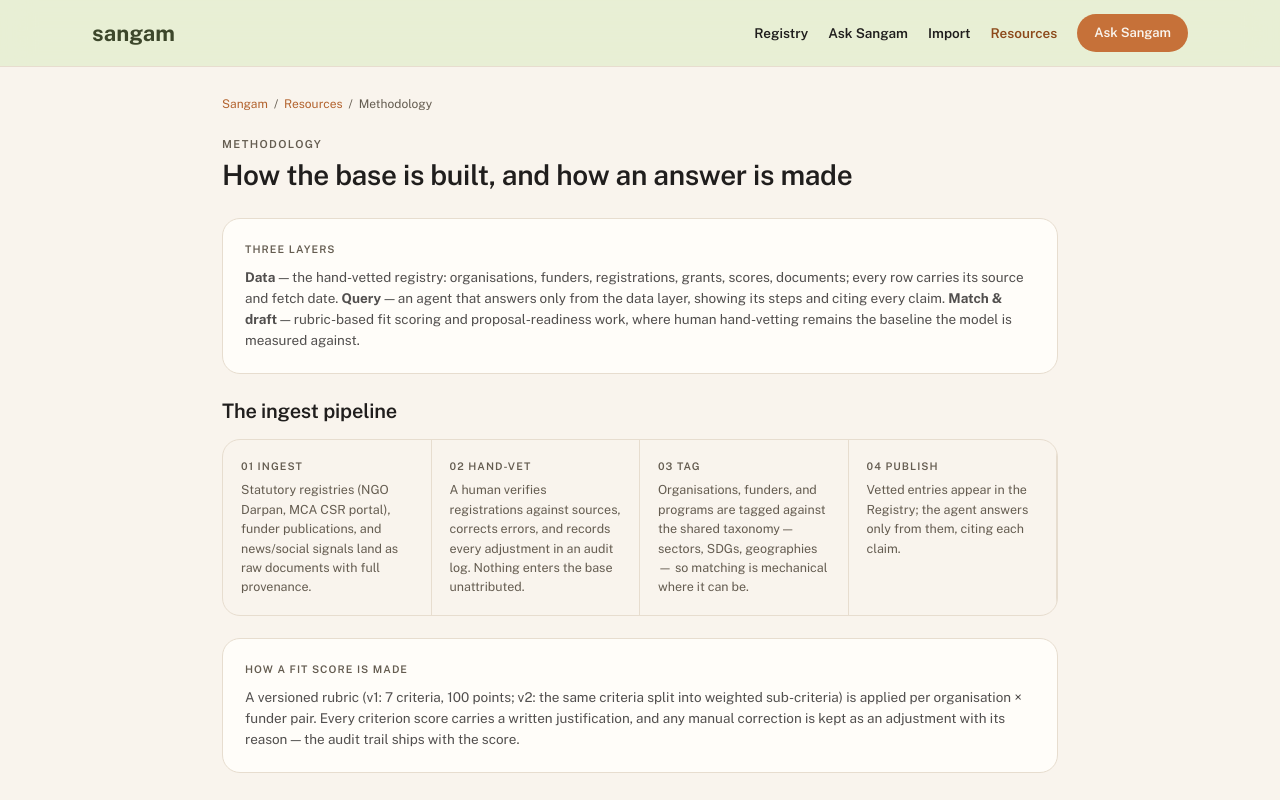
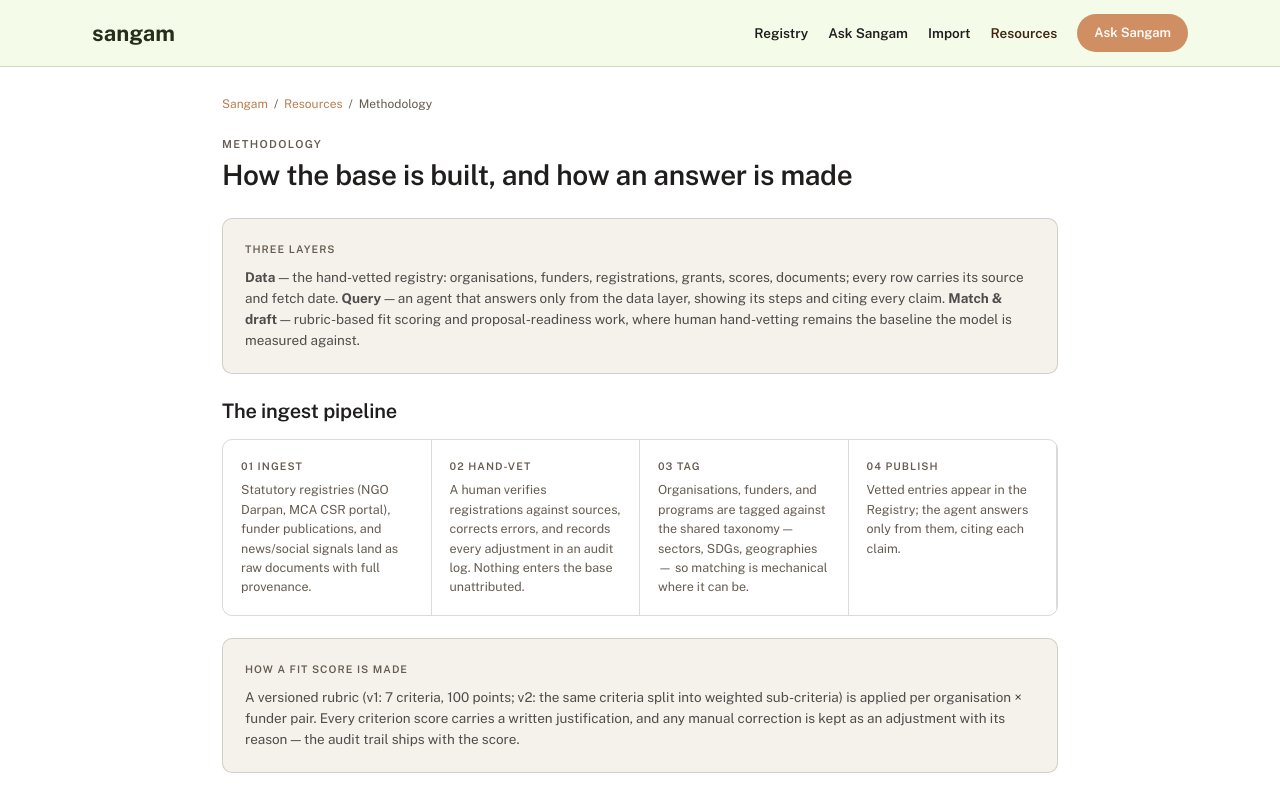
Before and after one commit to project-tech4dev/sangam, a Next.js app in the folder frontend/: page /methodology in a window 1280 px wide. Shown: the top 800 px of the page. Built offline with nearby package versions, Linux system fonts and the light colour scheme; what @copilotkit/react-core would draw is missing.

Commit message:
feat: update styles to use new color variables and add sangam-theme.css for improved theming

```diff
--- a/frontend/app/globals.css
+++ b/frontend/app/globals.css
@@ -1,65 +1,74 @@
-/* Sangam design system — reconstructed from the design prototype.
-   Terracotta accent · olive accent-2 · warm neutrals · Public Sans. */
+/* Sangam global styles.
 
+   1. Imports — Tailwind, animations, shadcn's shared CSS.
+   2. Theme — every colour, radius, shadow and font token, under both the Sangam
+      names and shadcn's, then the @theme mapping that turns them into Tailwind
+      classes (bg-primary, text-muted-foreground, bg-terracotta-100 …).
+   3. Base and legacy classes — the existing screens' .card/.btn/.tag, which use
+      only the theme's tokens, until those screens move onto shadcn components.
+
+   No hard-coded colours outside section 2: change a colour there and it
+   changes everywhere. */
+
+/* 1. Imports ---------------------------------------------------------------- */
 @import "tailwindcss";
 @import "tw-animate-css";
 @import "shadcn/tailwind.css";
 
 @custom-variant dark (&:is(.dark *));
 
-/* Everything below is layered so it sits in Tailwind's cascade: element rules
-   after preflight in `base`, the legacy classes in `components`, and Tailwind
-   utilities (shadcn components) above both. Unlayered CSS would beat every
-   utility regardless of specificity. */
-@layer base {
+/* 2. Theme -------------------------------------------------------------------
+   From the designer's handoff: features-plans/prototype-v1/sangam-theme.css on
+   origin/docs/data-platform-architecture-spec @ b27f395. Two local changes:
+   the Google Fonts @import is gone (next/font in app/layout.tsx self-hosts
+   Public Sans), and the font stacks use next/font's --font-public-sans.
+   Unlayered on purpose, so these values beat anything in a layer. */
+
 :root {
-    /* Terracotta accent ramp (anchors observed: 100 #ffe1d0, 600 #c67139, 700 #b2622d, 900 #8c491a) */
-    --color-accent-100: #ffe1d0;
-    --color-accent-200: #f8cbae;
-    --color-accent-300: #eeb289;
-    --color-accent-400: #e29a67;
-    --color-accent-500: #d4854f;
-    --color-accent-600: #c67139;
-    --color-accent-700: #b2622d;
-    --color-accent-800: #9e5523;
-    --color-accent-900: #8c491a;
-    --color-accent: var(--color-accent-600);
+  --color-bg: #ffffff;
+  --color-surface: #f5f2ec;
+  --color-text: #201e1d;
+  --color-accent: #e0a177;
+  --color-accent-2: #7a8a5e;
+  --color-divider: color-mix(in srgb, #201e1d 16%, transparent);
 
-    /* Olive accent-2 ramp (anchors: 100 #e1eecc, 600 #728157, 900 #3d472b) */
-    --color-accent-2-100: #e1eecc;
-    --color-accent-2-200: #cfe0af;
-    --color-accent-2-300: #b7c98f;
-    --color-accent-2-400: #9cb076;
-    --color-accent-2-500: #7a8a5e;
+  /* Tonal ramps — generated in OKLCH on one shared lightness scale, so the
+     same step of any role matches the others in visual value. */
+  --color-neutral-100: #f9f4ed;
+  --color-neutral-200: #eee7db;
+  --color-neutral-300: #dcd3c4;
+  --color-neutral-400: #c0b6a5;
+  --color-neutral-500: #a19786;
+  --color-neutral-600: #82796a;
+  --color-neutral-700: #645c50;
+  --color-neutral-800: #474238;
+  --color-neutral-900: #2e2b25;
+
+  --color-accent-100: #fff2eb;
+  --color-accent-200: #ffe1d0;
+  --color-accent-300: #ffc6a5;
+  --color-accent-400: #f6a06b;
+  --color-accent-500: #d67f48;
+  --color-accent-600: #d08f63;
+  --color-accent-700: #b97d50;
+  --color-accent-800: #643312;
+  --color-accent-900: #402310;
+
+  --color-accent-2-100: #f0fae1;
+  --color-accent-2-200: #e1eecc;
+  --color-accent-2-300: #ccdbb2;
+  --color-accent-2-400: #aebf92;
+  --color-accent-2-500: #8fa073;
   --color-accent-2-600: #728157;
-    --color-accent-2-700: #5e6c47;
-    --color-accent-2-800: #4d5939;
-    --color-accent-2-900: #3d472b;
+  --color-accent-2-700: #56633f;
+  --color-accent-2-800: #3d472b;
+  --color-accent-2-900: #272e1b;
 
-    /* Warm neutrals */
-    --color-bg: #f9f4ed;
-    --color-surface: #fffdf9;
-    --color-text: #201e1d;
-    --color-neutral-100: #f4eee4;
-    --color-neutral-200: #eae2d4;
-    --color-neutral-300: #ddd2c1;
-    --color-neutral-400: #c4b8a5;
-    --color-neutral-500: #a19786;
-    --color-neutral-600: #877d6d;
-    --color-neutral-700: #645c50;
-    --color-neutral-800: #47413a;
-    --color-neutral-900: #2e2a26;
-    --color-divider: #e7ddcf;
+  --font-heading: var(--font-public-sans), system-ui, sans-serif;
+  --font-heading-weight: 700;
+  --font-body: var(--font-public-sans), system-ui, sans-serif;
 
-    /* One-offs tokenized from the prototype */
-    --color-track-bg: #f3ded5;   /* occupation-track chip */
-    --color-track-fg: #8c3a22;
-    --color-bad: #a33f22;
-    /* What .muted resolves to, as a variable, so inline styles can use it too. */
-    --color-muted: var(--color-neutral-700);
-
-    /* The six-step scale the prototype specifies. Import uses these; the older
-       screens still use literal px. */
+  /* Type scale — the only sizes used anywhere in the design. */
   --fs-xs: 12px;
   --fs-sm: 14px;
   --fs-md: 16px;
@@ -67,26 +76,156 @@
   --fs-xl: 24px;
   --fs-2xl: 36px;
 
-    --radius-sm: 8px;
-    --radius-md: 12px;
-    --radius-lg: 18px;
-    --shadow-sm: 0 1px 3px rgba(32, 30, 29, 0.07);
-    --shadow-md: 0 4px 16px rgba(32, 30, 29, 0.09);
+  --space-1: 4.4px;
+  --space-2: 8.8px;
+  --space-3: 13.2px;
+  --space-4: 17.6px;
+  --space-6: 26.4px;
+  --space-8: 35.2px;
 
-    --font-body: var(--font-public-sans), -apple-system, system-ui, sans-serif;
-    --font-heading: var(--font-public-sans), -apple-system, system-ui, sans-serif;
+  /* shadcn stock radii: --radius 10px, derived sm/md/lg/xl */
+  --radius-sm: calc(var(--radius) - 4px);
+  --radius-md: calc(var(--radius) - 2px);
+  --radius-lg: var(--radius);
+  --radius-xl: calc(var(--radius) + 4px);
+
+  /* Elevation — derived from the ground: soft ink-tinted shadows on a
+     light theme, a hairline edge + ambient darkness on a dark one. */
+  --shadow-sm: 0 1px 2px color-mix(in srgb, #2e2b25 14%, transparent);
+  --shadow-md: 0 3px 10px color-mix(in srgb, #2e2b25 16%, transparent);
+  --shadow-lg: 0 12px 32px color-mix(in srgb, #2e2b25 22%, transparent);
+
+  /* shadcn/ui contract — same tokens under shadcn's variable names.
+     Paste this block into the app's globals.css and stock shadcn components inherit the Sangam look. */
+  --background: var(--color-bg);
+  --foreground: var(--color-text);
+  --card: var(--color-surface);
+  --card-foreground: var(--color-text);
+  --popover: var(--color-bg);
+  --popover-foreground: var(--color-text);
+  --primary: var(--color-accent);
+  --primary-foreground: var(--color-bg);
+  --secondary: var(--color-accent-2-100);
+  --secondary-foreground: var(--color-accent-2-800);
+  --muted: var(--color-neutral-100);
+  --muted-foreground: var(--color-neutral-700);
+  --accent: var(--color-accent-100);
+  --accent-foreground: var(--color-accent-800);
+  --destructive: #a33f22;
+  --border: var(--color-divider);
+  --input: var(--color-divider);
+  --ring: var(--color-accent);
+  --radius: 0.625rem;
+  --chart-1: var(--color-accent-2-600);
+  --chart-2: var(--color-accent-500);
+  --chart-3: var(--color-accent-2-400);
+  --chart-4: var(--color-accent-300);
+  --chart-5: var(--color-neutral-500);
+  --sidebar: var(--color-surface);
+  --sidebar-foreground: var(--color-text);
+  --sidebar-primary: var(--color-accent-2-700);
+  --sidebar-primary-foreground: var(--color-bg);
+  --sidebar-accent: var(--color-accent-2-100);
+  --sidebar-accent-foreground: var(--color-accent-2-900);
+  --sidebar-border: var(--color-divider);
+  --sidebar-ring: var(--color-accent);
+}
+
+@theme inline {
+  --font-sans: var(--font-public-sans), system-ui, sans-serif;
+  --color-background: var(--background);
+  --color-foreground: var(--foreground);
+  --color-card: var(--card);
+  --color-card-foreground: var(--card-foreground);
+  --color-popover: var(--popover);
+  --color-popover-foreground: var(--popover-foreground);
+  --color-primary: var(--primary);
+  --color-primary-foreground: var(--primary-foreground);
+  --color-secondary: var(--secondary);
+  --color-secondary-foreground: var(--secondary-foreground);
+  --color-muted: var(--muted);
+  --color-muted-foreground: var(--muted-foreground);
+  --color-accent: var(--accent);
+  --color-accent-foreground: var(--accent-foreground);
+  --color-destructive: var(--destructive);
+  --color-border: var(--border);
+  --color-input: var(--input);
+  --color-ring: var(--ring);
+  --color-chart-1: var(--chart-1);
+  --color-chart-2: var(--chart-2);
+  --color-chart-3: var(--chart-3);
+  --color-chart-4: var(--chart-4);
+  --color-chart-5: var(--chart-5);
+  --color-sidebar: var(--sidebar);
+  --color-sidebar-foreground: var(--sidebar-foreground);
+  --color-sidebar-primary: var(--sidebar-primary);
+  --color-sidebar-primary-foreground: var(--sidebar-primary-foreground);
+  --color-sidebar-accent: var(--sidebar-accent);
+  --color-sidebar-accent-foreground: var(--sidebar-accent-foreground);
+  --color-sidebar-border: var(--sidebar-border);
+  --color-sidebar-ring: var(--sidebar-ring);
+  --radius-sm: calc(var(--radius) - 4px);
+  --radius-md: calc(var(--radius) - 2px);
+  --radius-lg: var(--radius);
+  --radius-xl: calc(var(--radius) + 4px);
+  /* Brand ramps, usable as bg-terracotta-100, text-sage-700, etc. */
+  --color-terracotta-100: var(--color-accent-100);
+  --color-sage-100: var(--color-accent-2-100);
+  --color-sand-100: var(--color-neutral-100);
+  --color-terracotta-200: var(--color-accent-200);
+  --color-sage-200: var(--color-accent-2-200);
+  --color-sand-200: var(--color-neutral-200);
+  --color-terracotta-300: var(--color-accent-300);
+  --color-sage-300: var(--color-accent-2-300);
+  --color-sand-300: var(--color-neutral-300);
+  --color-terracotta-400: var(--color-accent-400);
+  --color-sage-400: var(--color-accent-2-400);
+  --color-sand-400: var(--color-neutral-400);
+  --color-terracotta-500: var(--color-accent-500);
+  --color-sage-500: var(--color-accent-2-500);
+  --color-sand-500: var(--color-neutral-500);
+  --color-terracotta-600: var(--color-accent-600);
+  --color-sage-600: var(--color-accent-2-600);
+  --color-sand-600: var(--color-neutral-600);
+  --color-terracotta-700: var(--color-accent-700);
+  --color-sage-700: var(--color-accent-2-700);
+  --color-sand-700: var(--color-neutral-700);
+  --color-terracotta-800: var(--color-accent-800);
+  --color-sage-800: var(--color-accent-2-800);
+  --color-sand-800: var(--color-neutral-800);
+  --color-terracotta-900: var(--color-accent-900);
+  --color-sage-900: var(--color-accent-2-900);
+  --color-sand-900: var(--color-neutral-900);
+}
+
+/* 3. Base and legacy classes ------------------------------------------------
+   Everything below is layered so it sits in Tailwind's cascade: element rules
+   after preflight in `base`, the legacy classes in `components`, and Tailwind
+   utilities (shadcn components) above both. Unlayered CSS would beat every
+   utility regardless of specificity. */
+@layer base {
+  /* App-only tokens the theme does not define, all derived from it. */
+  :root {
+    --color-track-bg: var(--color-accent-200);   /* occupation-track chip */
+    --color-track-fg: var(--color-accent-900);
+    --color-bad: var(--destructive);
+    /* Grey body text, used by inline styles as var(--color-muted). Tailwind's
+       `bg-muted` class is a different colour (shadcn's near-white surface) —
+       it reads --muted directly, so the two never collide. */
+    --color-muted: var(--color-neutral-700);
 
     --page-max: 1160px;
     --page-pad: 32px;
   }
 
-  * { box-sizing: border-box; }
+  * {
+    box-sizing: border-box;
+    @apply border-border outline-ring/50;
+  }
 
   body {
+    @apply bg-background text-foreground font-sans;
     margin: 0;
-    background: var(--color-bg);
-    color: var(--color-text);
-    font-family: var(--font-body);
     font-size: 14px;
     line-height: 1.55;
   }
@@ -159,7 +298,7 @@
   .tag-neutral  { background: var(--color-neutral-200); color: var(--color-neutral-800); }
   .tag-outline  { background: transparent; border-color: var(--color-divider); color: var(--color-neutral-700); }
   .tag-track    { background: var(--color-track-bg); color: var(--color-track-fg); }
-  .tag-ondark   { background: rgba(255, 255, 255, 0.14); color: #fff; border-color: rgba(255, 255, 255, 0.25); }
+  .tag-ondark   { background: color-mix(in srgb, var(--color-bg) 14%, transparent); color: var(--color-bg); border-color: color-mix(in srgb, var(--color-bg) 25%, transparent); }
 
   /* --- Buttons --------------------------------------------------------------- */
   .btn {
@@ -227,7 +366,7 @@
     border-radius: 999px;
     cursor: pointer;
   }
-  .seg-opt[data-active="true"] { background: var(--color-accent-2-600); color: #fff; }
+  .seg-opt[data-active="true"] { background: var(--color-accent-2-600); color: var(--color-bg); }
 
   /* --- Pills (place filters etc.) -------------------------------------------- */
   .pill {
@@ -241,12 +380,12 @@
     border-radius: 999px;
     cursor: pointer;
   }
-  .pill[data-active="true"] { background: var(--color-accent-2-600); border-color: var(--color-accent-2-600); color: #fff; }
+  .pill[data-active="true"] { background: var(--color-accent-2-600); border-color: var(--color-accent-2-600); color: var(--color-bg); }
 
   /* --- Dialog ----------------------------------------------------------------- */
   .dialog-backdrop {
     position: fixed; inset: 0;
-    background: rgba(32, 30, 29, 0.4);
+    background: color-mix(in srgb, var(--color-text) 40%, transparent);
     display: flex; align-items: center; justify-content: center;
     z-index: 100;
   }
```
Lines whose indentation alone changed are shown as unchanged.
